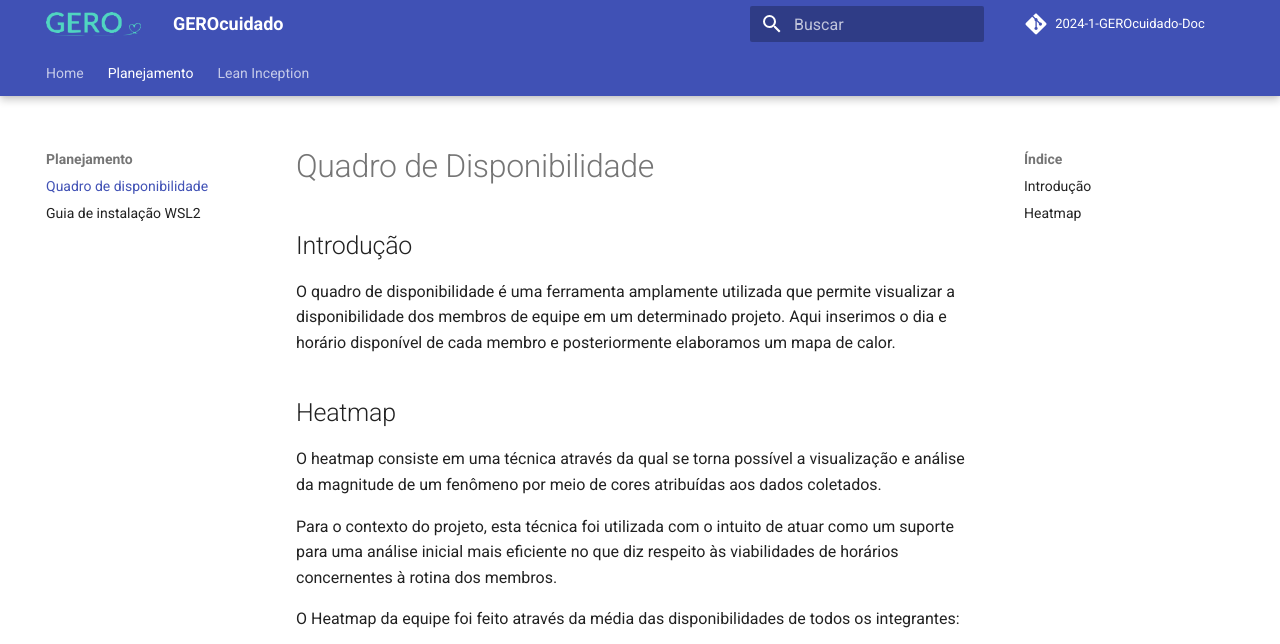
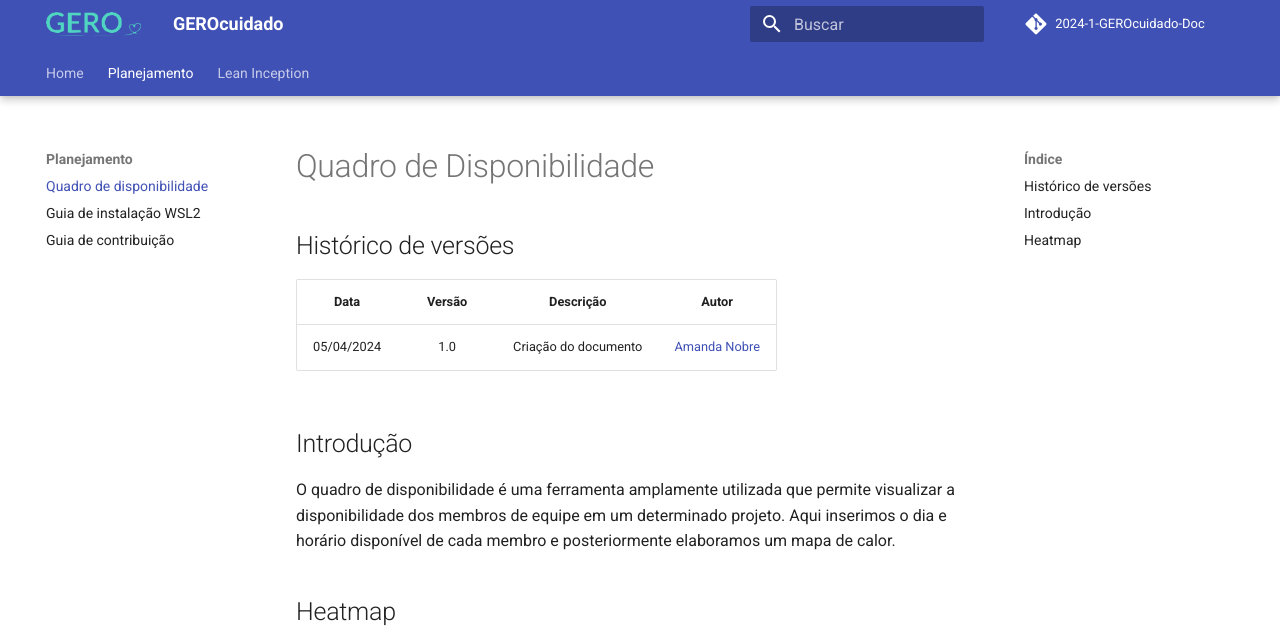
Before and after one commit to fga-eps-mds/2024-1-GEROcuidado-Doc, an MkDocs documentation site: the page built from docs/planejamento/quadro_de_disponibilidade.md, in a window 1280 px wide and 900 px high, cut to the strip 0-644 px from the top of the window. Built offline with MkDocs 1.6.1 and Material for MkDocs 9.7.7, drawn with Linux system fonts in a browser that asks for light colours; comment, search, counter and statistics services are not loaded.

Commit message:
docs: add version history

```diff
--- a/docs/planejamento/quadro_de_disponibilidade.md
+++ b/docs/planejamento/quadro_de_disponibilidade.md
@@ -1,4 +1,10 @@
 # Quadro de Disponibilidade
+
+## Histórico de versões
+
+|    Data    | Versão |      Descrição       |                    Autor                     |
+|:----------:|:------:|:--------------------:|:--------------------------------------------:|
+| 05/04/2024 |  1.0   | Criação do documento | [Amanda Nobre](https://github.com/AmandaNbr) |
 
 ## Introdução
 O quadro de disponibilidade é uma ferramenta amplamente utilizada que permite visualizar a disponibilidade dos membros de equipe em um determinado projeto. Aqui inserimos o dia e horário disponível de cada membro e posteriormente elaboramos um mapa de calor.
--- a/mkdocs.yml
+++ b/mkdocs.yml
@@ -42,10 +42,9 @@ nav:
   - Planejamento:
     - Quadro de disponibilidade: planejamento/quadro_de_disponibilidade.md
     - Guia de instalação WSL2: planejamento/guia_instalacao_wsl2.md
+    - Guia de contribuição: planejamento/guia_contribuicao.md
       #   - Quadro de conhecimento: planejamento/quadro_conhecimento.md
       #   - Quadro de pareamento: planejamento/quadro_pareamento.md
-      #   - Plano de contribuição: planejamento/plano_de_contribuicao.md
-      #   - Padrões da comunidade: planejamento/padroes_da_comunidade.md
       #   - Metodologias: planejamento/metodologia.md
   - Lean Inception:
     - Lean Inception: lean_inception/lean_inception.md
```
Also changed, not shown: docs/lean_inception/lean_inception.md (+6 -0 lines), docs/planejamento/guia_contribuicao.md (+3 -6 lines), docs/planejamento/guia_instalacao_wsl2.md (+6 -0 lines).
